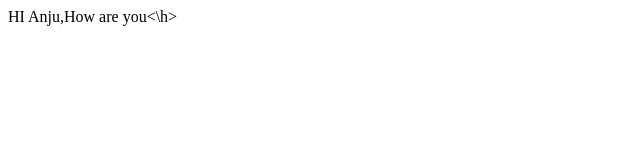
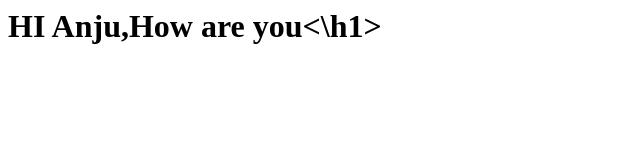
Before and after one commit to samtendulkar/DevOPS_Practice, a plain HTML site: page index.html in a window 1280 px wide. Shown: the whole page, without its empty margins (0-640 px from the left). Drawn offline with Linux system fonts and the light colour scheme.

Commit message:
changes in index file

```diff
--- a/index.html
+++ b/index.html
@@ -1 +1 @@
-<h>HI Anju,How are you<\h>
+<h1>HI Anju,How are you<\h1>
```
